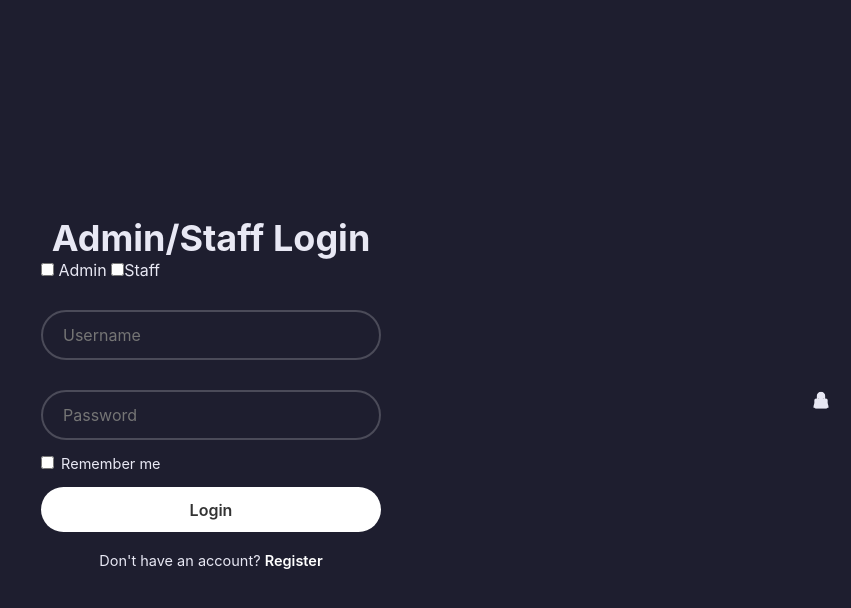
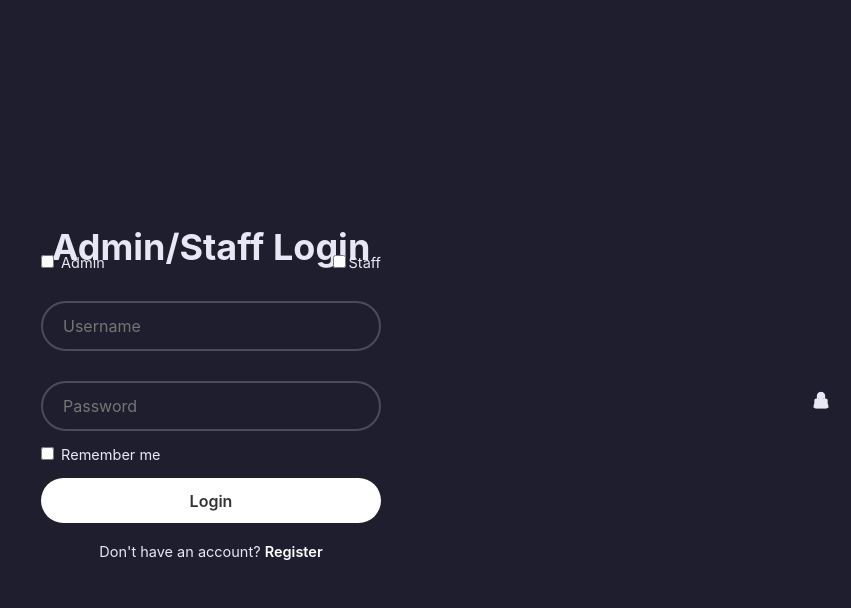
Before and after one commit to MuizzuddinNorisham/amms-group-project, a PHP site: page /AdminLogin.html in a window 1280 px wide. Shown: the top 608 px of the page, without its empty margins (429-1280 px from the left). Run offline with PHP 8.4, Linux system fonts and the light colour scheme; some libraries are stand-ins or nearby versions.

Commit message:
update checkbox

```diff
--- a/AMMS/StyleAdmin.css
+++ b/AMMS/StyleAdmin.css
@@ -115,3 +115,15 @@ body {
 .register-link p a:hover {
     text-decoration: underline;
 }
+
+.wrapper .admin-staff {
+    display:flex;
+    justify-content: space-between;
+    font-size: 14.5px;
+    margin: -15px 0 15px;
+}
+
+.admin-staff label input {
+    accent-color: #fff;
+    margin-right: 3px;
+}
```
